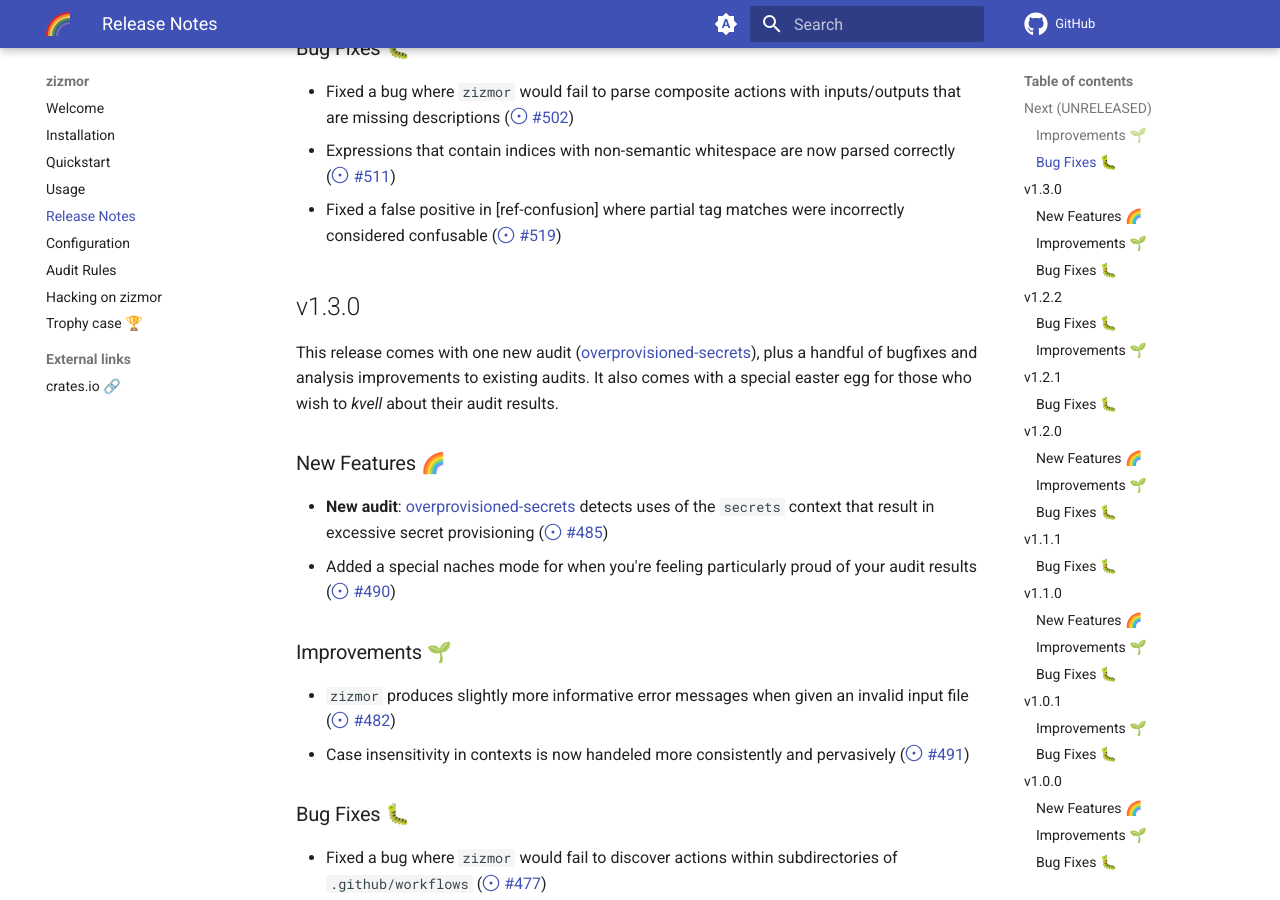
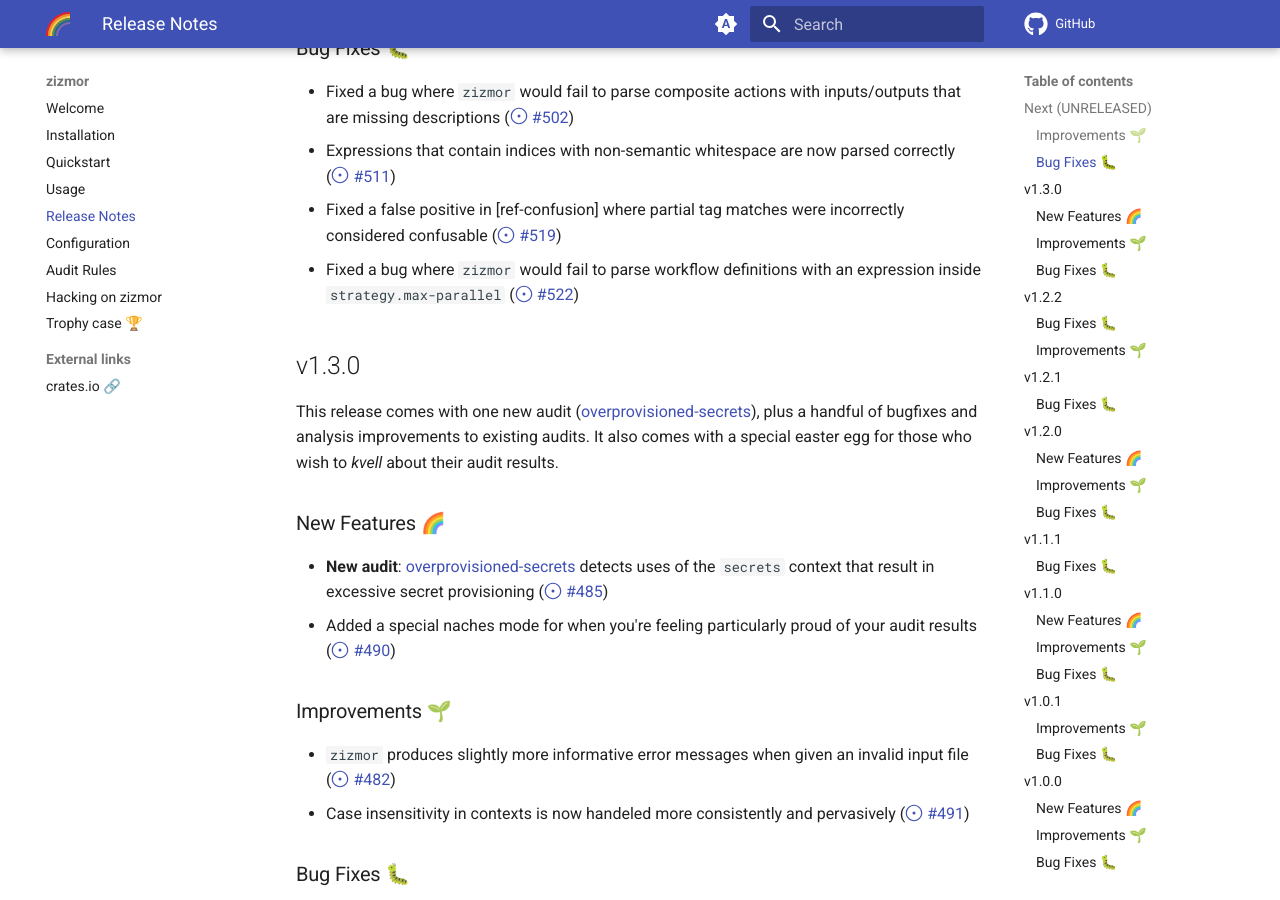
Before and after one commit to zizmorcore/zizmor, an MkDocs documentation site: the page built from docs/release-notes.md, in a window 1280 px wide and 900 px high, scrolled down 418 px. Built offline with MkDocs 1.6.1 and Material for MkDocs 9.7.7, drawn with Linux system fonts in a browser that asks for light colours; comment, search, counter and statistics services are not loaded.

```diff
--- a/Cargo.toml
+++ b/Cargo.toml
@@ -29,7 +29,7 @@ clap-verbosity-flag = { version = "3.0.2", features = [
 ], default-features = false }
 etcetera = "0.8.0"
 flate2 = "1.0.35"
-github-actions-models = "0.24.0"
+github-actions-models = "0.25.0"
 http-cache-reqwest = "0.15.1"
 human-panic = "2.0.1"
 indexmap = "2.7.1"
--- a/docs/release-notes.md
+++ b/docs/release-notes.md
@@ -24,6 +24,8 @@ of `zizmor`.
   correctly (#511)
 * Fixed a false positive in [ref-confusion] where partial tag matches were
   incorrectly considered confusable (#519)
+* Fixed a bug where `zizmor` would fail to parse workflow definitions with
+  an expression inside `strategy.max-parallel` (#522)
 
 ## v1.3.0
 
```
Also changed, not shown: 1 other file.
